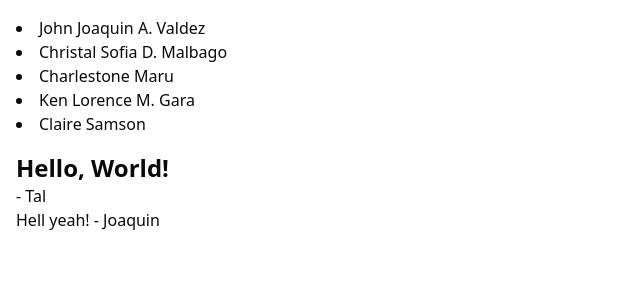
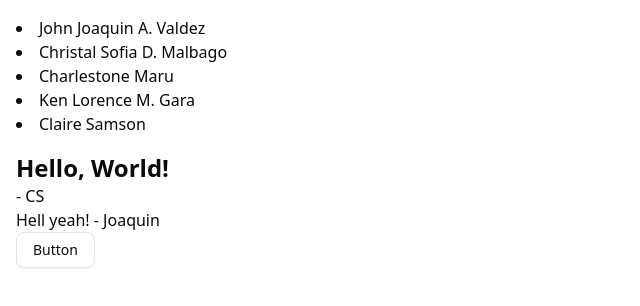
Before and after one commit to joaquinvaldezzz/git-workflow-playground, a Next.js app: page / in a window 1280 px wide. Shown: the top 306 px of the page, without its empty margins (0-640 px from the left). Built offline with nearby package versions, Linux system fonts and the light colour scheme.

Commit message:
Modify page text (#25)
* feat: add button

* feat: modify text

---------

Co-authored-by: John Joaquin Valdez <javaldez1642qc@student.fatima.edu.ph>

```diff
--- a/src/app/page.tsx
+++ b/src/app/page.tsx
@@ -1,3 +1,5 @@
+import { Button } from "@/components/ui/button";
+
 export default function Page() {
   return (
     <div className="container mx-auto px-4 pt-4">
@@ -9,9 +11,11 @@ export default function Page() {
         <li>Claire Samson</li>
       </ul>
       <p className="mt-4 text-2xl font-bold">Hello, World!</p>
-      <p>- Tal</p>
+      <p>- CS</p>
 
       <p>Hell yeah! - Joaquin</p>
+
+      <Button variant="outline">Button</Button>
     </div>
   );
 }
```
